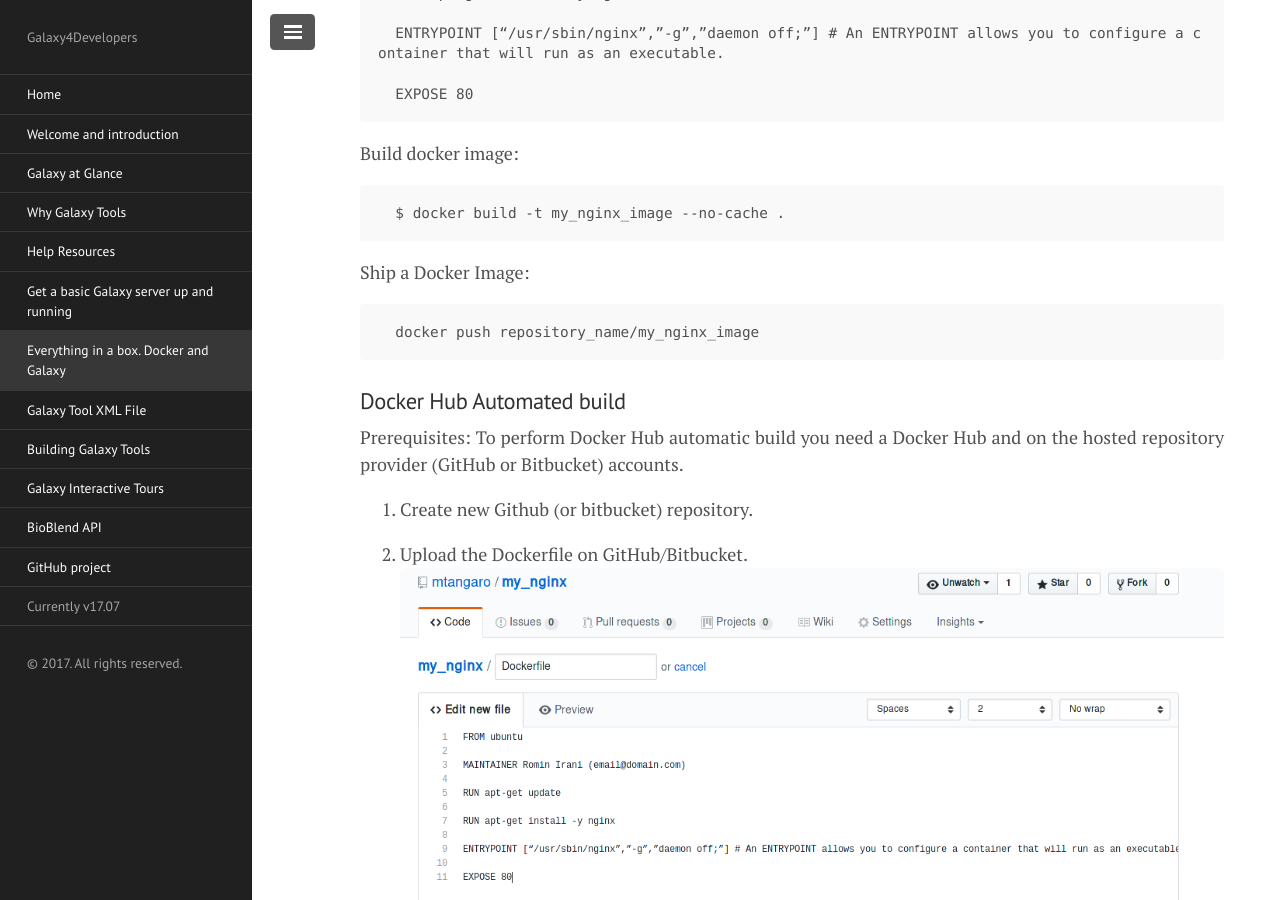
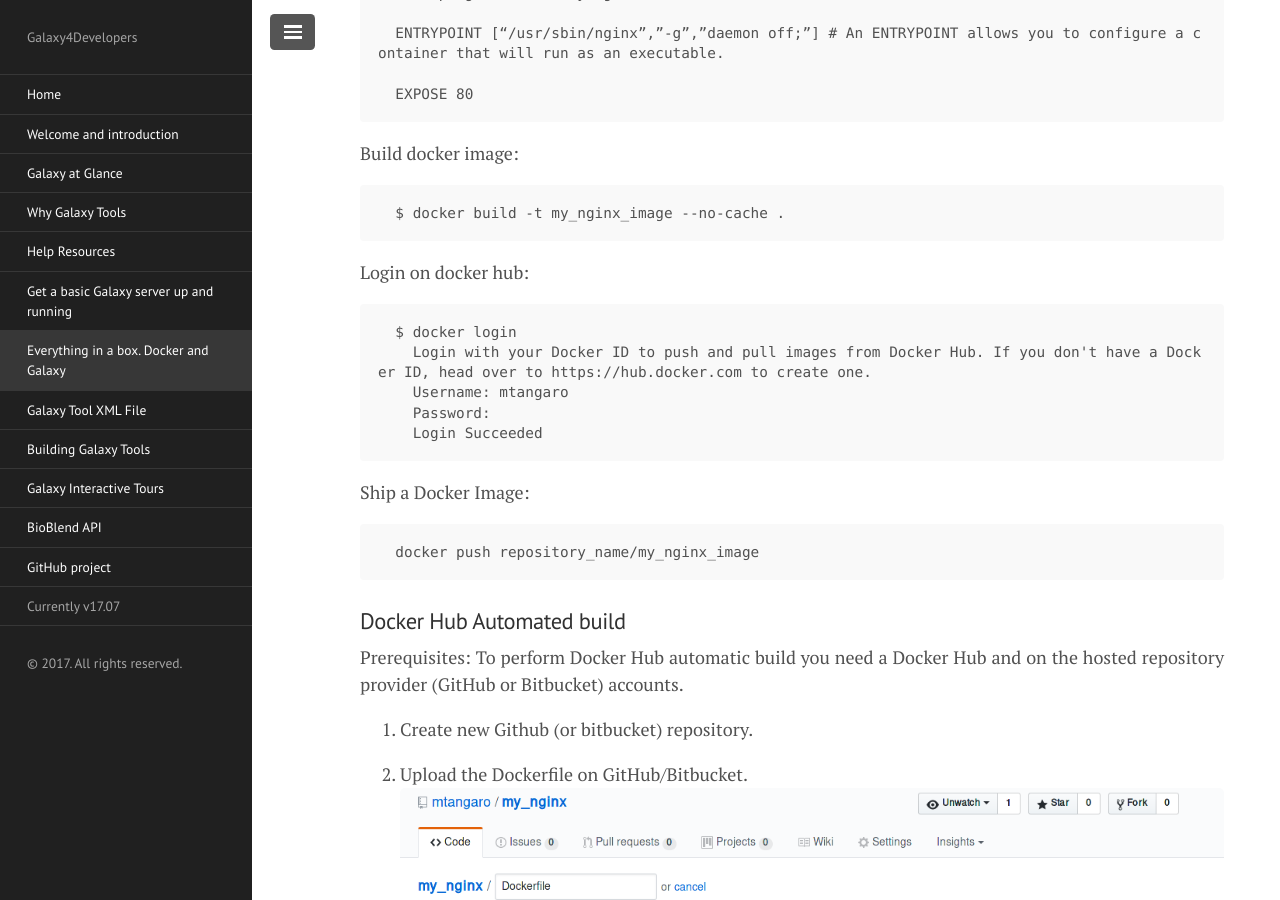
Before and after one commit to crs4/Galaxy4Developers, a Jekyll site: the page built from lectures/06.docker_and_galaxy.md, in a window 1280 px wide and 900 px high, scrolled down 8408 px. Built offline with Jekyll 4.4.1, drawn with Linux system fonts in a browser that asks for light colours; nearby versions of some CDN libraries.

Commit message:
fix missing docker login

````diff
--- a/lectures/06.docker_and_galaxy.md
+++ b/lectures/06.docker_and_galaxy.md
@@ -268,6 +268,15 @@ A Dockerfile is a script, composed of various commands (instructions) and argume
 Build docker image:
   ```
   $ docker build -t my_nginx_image --no-cache .
+  ```
+
+Login on docker hub:
+  ```
+  $ docker login
+    Login with your Docker ID to push and pull images from Docker Hub. If you don't have a Docker ID, head over to https://hub.docker.com to create one.
+    Username: mtangaro
+    Password:
+    Login Succeeded
   ```
 
 Ship a Docker Image:
````
